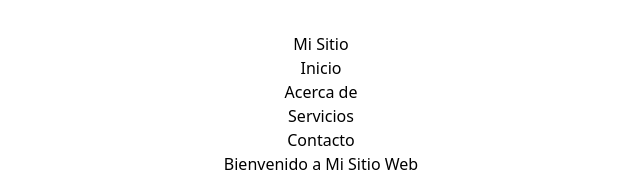
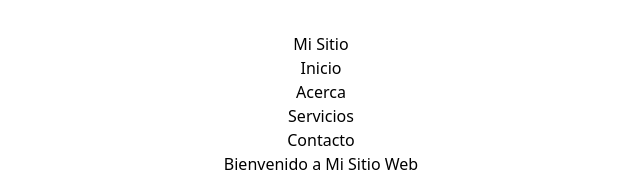
Before and after one commit to IrvingYHM/Proyect_Jira, a React (Vite) app: page / in a window 1280 px wide. Shown: the top 172 px of the page, without its empty margins (319-959 px from the left). Built offline with nearby package versions, Linux system fonts and the light colour scheme.

Commit message:
PJ-1 Cambios en el header

```diff
--- a/src/components/Header.jsx
+++ b/src/components/Header.jsx
@@ -10,7 +10,7 @@ const Header = () => {
             <a href="#home" className="hover:underline">Inicio</a>
           </li>
           <li>
-            <a href="#about" className="hover:underline">Acerca de </a>
+            <a href="#about" className="hover:underline">Acerca </a>
           </li>
           <li>
             <a href="#services" className="hover:underline">Servicios</a>
```
